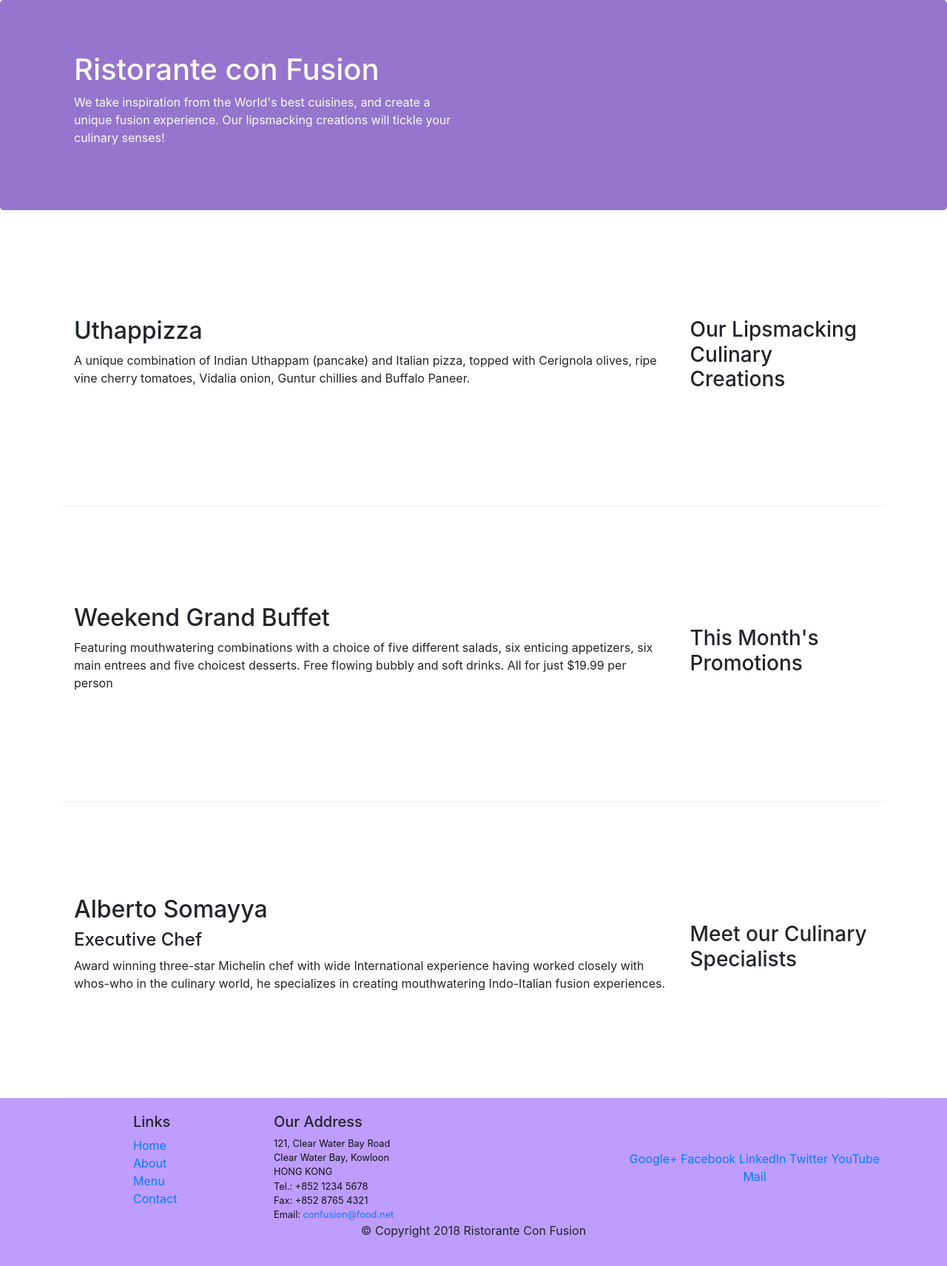
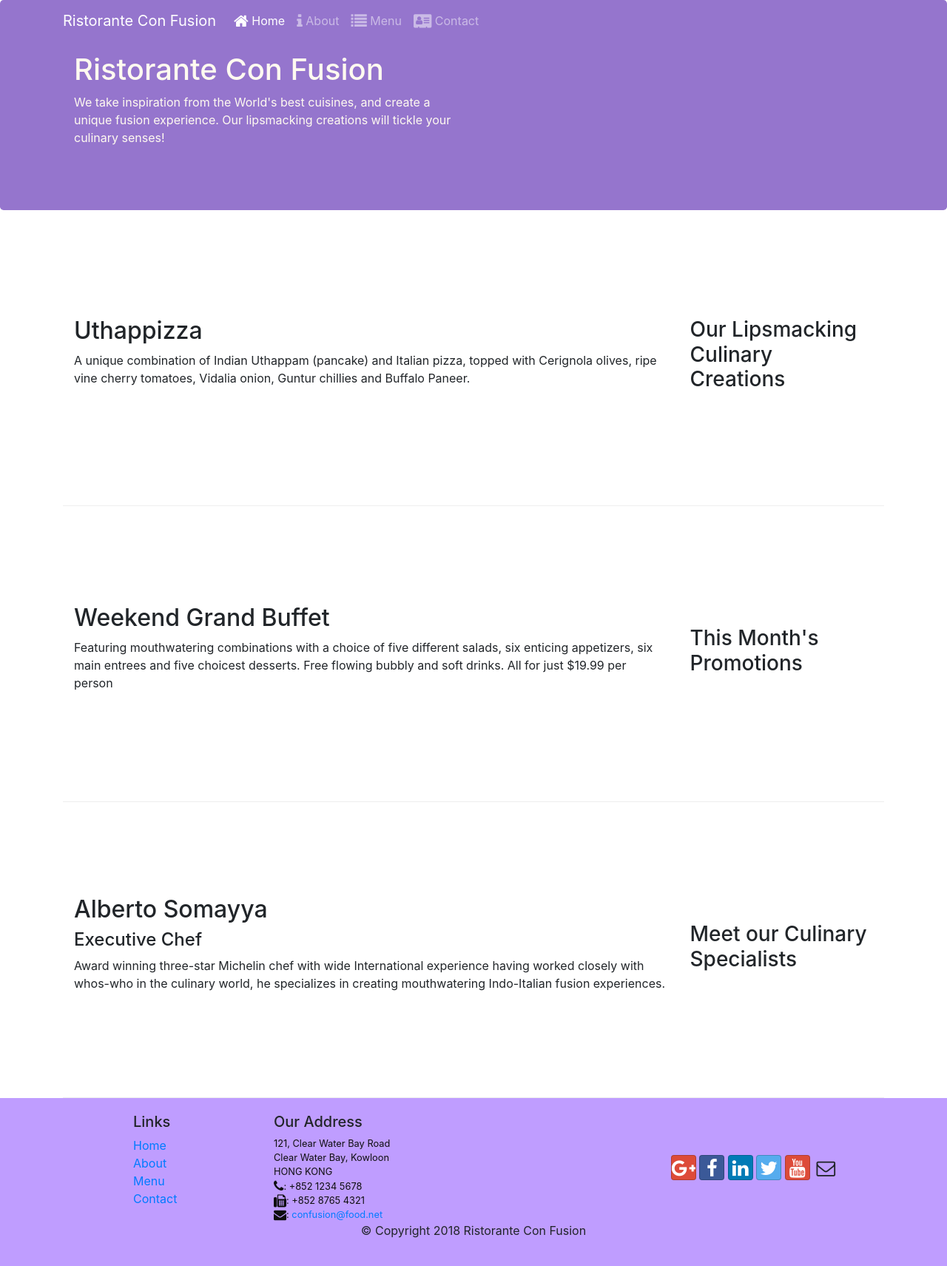
Before and after one commit to RyanB44/webWork, a website: page index.html in a window 1280 px wide. Shown: the whole page at 74% size. Drawn offline with nearby package versions, Linux system fonts and the light colour scheme.

Commit message:
social link update

```diff
--- a/index.html
+++ b/index.html
@@ -9,16 +9,33 @@
     <!-- Bootstrap CSS -->
     <link rel="stylesheet" href="node_modules/bootstrap/dist/css/bootstrap.min.css">
     <link rel="stylesheet" href="css/styles.css">
+    <link rel="stylesheet" href="node_modules/font-awesome/css/font-awesome.min.css">
+    <link rel="stylesheet" href="node_modules/bootstrap-social/bootstrap-social.css">
     <title>Ristorante Con Fusion</title>
 </head>
 
 <body>
-
+    <nav class="navbar navbar-dark navbar-expand-sm fixed-top">
+        <div class="container">
+            <button class="navbar-toggler" type="button" data-toggle="collapse" data-target="#Navbar">
+                <span class="navbar-toggler-icon"></span>
+            </button>
+            <a class="navbar-brand" href="#">Ristorante Con Fusion</a>
+            <div class="collapse navbar-collapse" id="Navbar">
+                <ul class="navbar-nav mr-auto">
+                    <li class="nav-item active"><a class="nav-link" href="#"><span class="fa fa-home fa-lg"></span> Home</a></li>
+                    <li class="nav-item"><a class="nav-link" href="./aboutus.html"><span class="fa fa-info fa-lg"></span> About</a></li>
+                    <li class="nav-item"><a class="nav-link" href="#"><span class="fa fa-list fa-lg"></span> Menu</a></li>
+                    <li class="nav-item"><a class="nav-link" href="#"><span class="fa fa-address-card fa-lg"></span> Contact</a></li>
+                </ul>
+            </div>
+        </div>
+    </nav>
     <header class="jumbotron">
         <div class="container">
             <div class="row row-header">
                 <div class="col-12 col-sm-6">
-                    <h1>Ristorante con Fusion</h1>
+                    <h1>Ristorante Con Fusion</h1>
                     <p>We take inspiration from the World's best cuisines, and create a unique fusion experience. Our lipsmacking creations will tickle your culinary senses!</p>
                 </div>
                 <div class="col-12 col-sm">
@@ -79,19 +96,20 @@
 		              121, Clear Water Bay Road<br>
 		              Clear Water Bay, Kowloon<br>
 		              HONG KONG<br>
-		              Tel.: +852 1234 5678<br>
-		              Fax: +852 8765 4321<br>
-		              Email: <a href="mailto:confusion@food.net">confusion@food.net</a>
+		              <i class="fa fa-phone fa-lg"></i>: +852 1234 5678<br>
+                      <i class="fa fa-fax fa-lg"></i>: +852 8765 4321<br>
+                      <i class="fa fa-envelope fa-lg"></i>:
+                      <a href="mailto:confusion@food.net">confusion@food.net</a>
 		           </address>
                 </div>
                 <div class="col-12 col-sm-4 align-self-center">
                     <div class="text-center">
-                        <a href="http://google.com/+">Google+</a>
-                        <a href="http://www.facebook.com/profile.php?id=">Facebook</a>
-                        <a href="http://www.linkedin.com/in/">LinkedIn</a>
-                        <a href="http://twitter.com/">Twitter</a>
-                        <a href="http://youtube.com/">YouTube</a>
-                        <a href="mailto:">Mail</a>
+                        <a class="btn btn-social-icon btn-google" href="http://google.com/+"><i class="fa fa-google-plus"></i></a>
+                        <a class="btn btn-social-icon btn-facebook" href="http://www.facebook.com/profile.php?id="><i class="fa fa-facebook"></i></a>
+                        <a class="btn btn-social-icon btn-linkedin" href="http://www.linkedin.com/in/"><i class="fa fa-linkedin"></i></a>
+                        <a class="btn btn-social-icon btn-twitter" href="http://twitter.com/"><i class="fa fa-twitter"></i></a>
+                        <a class="btn btn-social-icon btn-google" href="http://youtube.com/"><i class="fa fa-youtube"></i></a>
+                        <a class="btn btn-social-icon" href="mailto:"><i class="fa fa-envelope-o"></i></a>
                     </div>
                 </div>
            </div>
--- a/package.json
+++ b/package.json
@@ -15,6 +15,8 @@
   },
   "dependencies": {
     "bootstrap": "^4.4.1",
+    "bootstrap-social": "^5.1.1",
+    "font-awesome": "^4.7.0",
     "jquery": "^1.9.1",
     "popper.js": "^1.16.0"
   }
```
Also changed, not shown: aboutus.html (+14 -12 lines), 1 other file.
